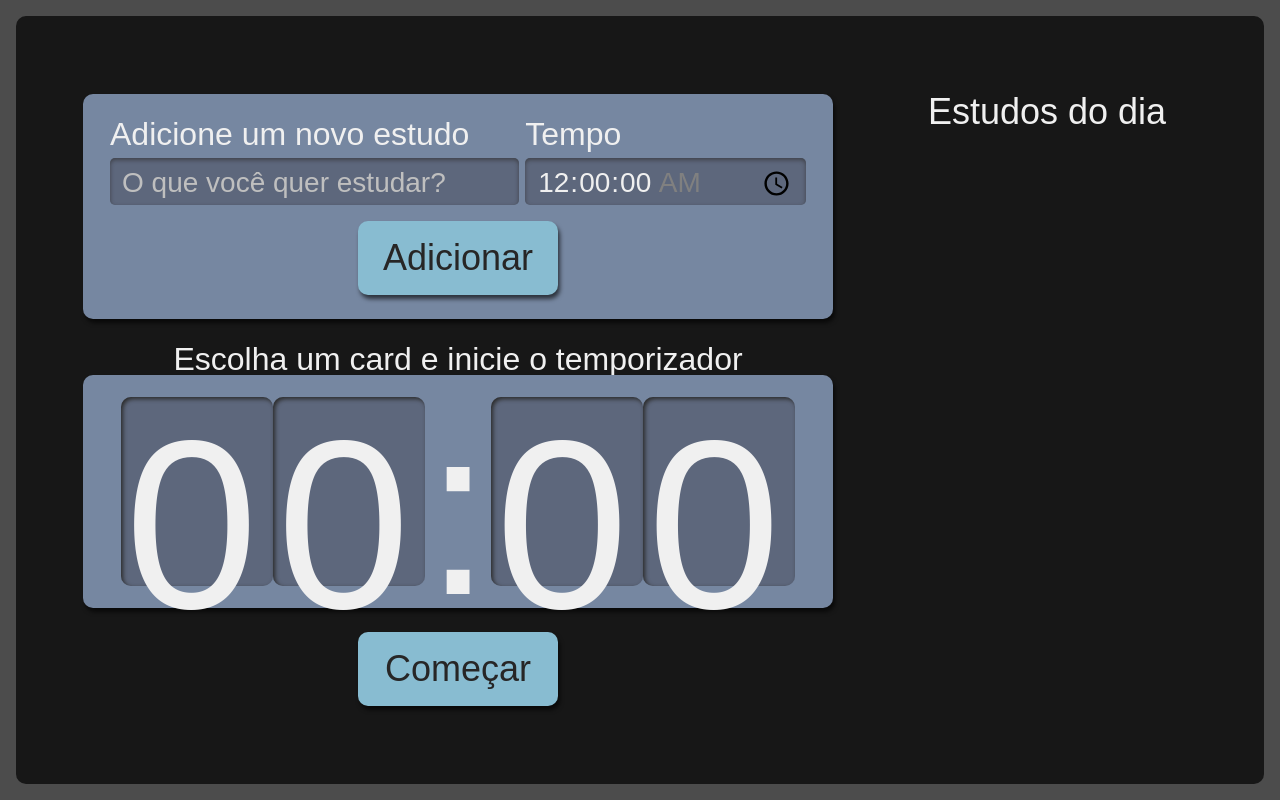
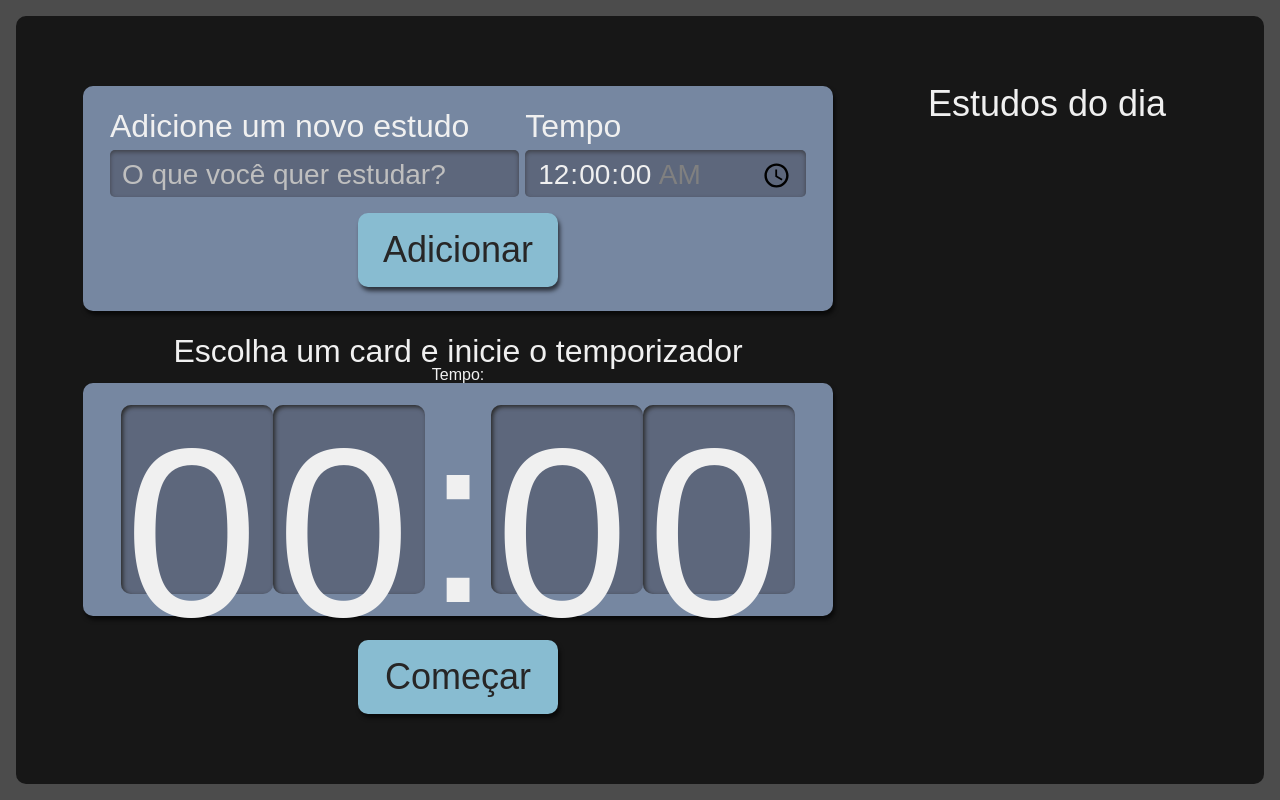
Before and after one commit to GabrielRHL/do-task, a React (Create React App) app: page / in a window 1280 px wide. Built offline with nearby package versions, Linux system fonts and the light colour scheme; the HTML template or start-up script is replaced by a standard one.

Commit message:
testando a conversao do tempo no cronometro

```diff
--- a/src/components/Timer/index.tsx
+++ b/src/components/Timer/index.tsx
@@ -1,11 +1,23 @@
+import { useState } from "react";
+import { TasksInterface } from "../../types/task";
 import Button from "../Button";
 import Clock from "./Clock";
 import style from './Timer.module.scss'
+import { timeToSeconds } from "../../common/utils/time";
 
-function Timer() {
+interface Props {
+    selected: TasksInterface | undefined
+}
+
+function Timer({ selected }: Props) {
+    const [time, setTime] = useState<number>()
+    if(selected?.time) {
+        setTime(timeToSeconds(selected.time))
+    }
     return (
         <div className={style.timer}>
             <p className={style.title}>Escolha um card e inicie o temporizador</p>
+            Tempo: {time}
             <div className={style.clockWrapper}>
                 <Clock />
             </div>
```
